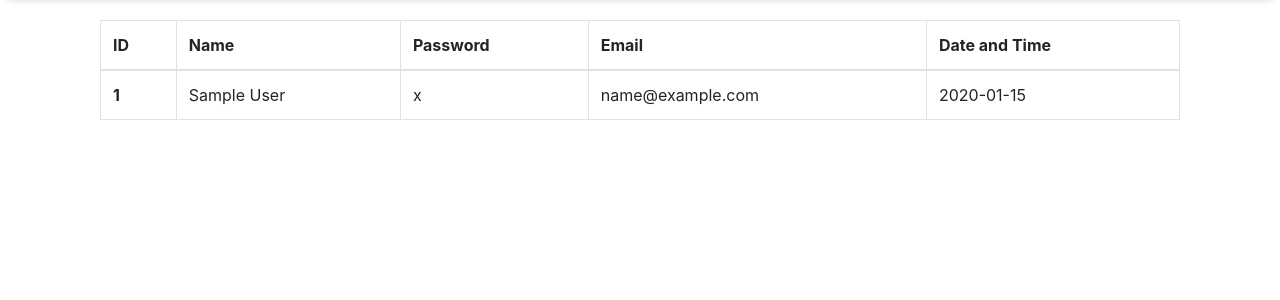
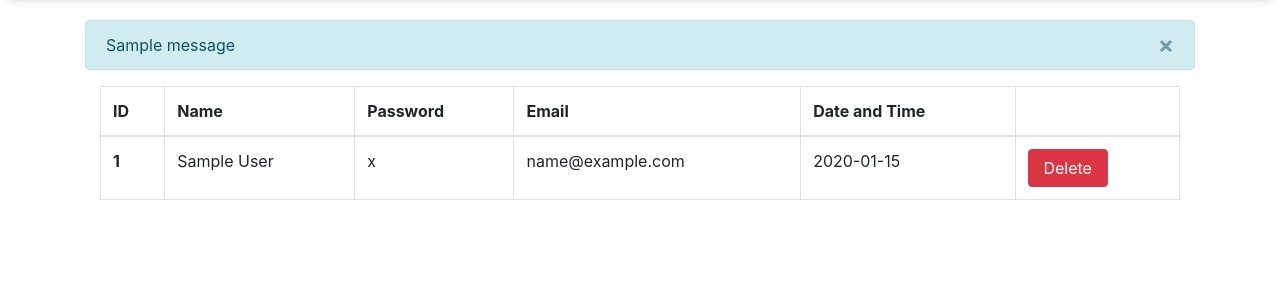
Before and after one commit to Ronik22/Blog_App, a Flask app: page /view in a window 1280 px wide. Shown: the part 55-355 px from the top of the page. Run offline with Flask 2, Linux system fonts and the light colour scheme; the visitor is signed in with stand-in values (Sample User, id 1); tables that the repository leaves empty hold one stand-in row (values such as "Sample post"); one stand-in notice (Sample message) is shown.

Commit message:
Update view.html

```diff
--- a/templates/view.html
+++ b/templates/view.html
@@ -5,6 +5,18 @@
 
 
 {% block content %}
+
+{% with messages = get_flashed_messages() %}
+    {% if messages %}
+        {% for msg in messages %}
+            <div class="alert alert-info alert-dismissible">
+                <a href="#" class="close" data-dismiss="alert" aria-label="close">&times;</a>
+                {{msg}}
+            </div>
+        {% endfor %}
+    {% endif %}
+{% endwith %}
+
 
     <div class="container">
         <table class="table table-bordered table-hover">
@@ -14,6 +26,7 @@
                     <th scope="col">Password</th>
                     <th scope="col">Email</th>
                     <th scope="col">Date and Time</th>
+                    <th scope="col"></th>
                 </thead>
                 <tbody>
                     {% for item in values %}
@@ -23,6 +36,7 @@
                             <td>{{item.pwd}}</td>
                             <td>{{item.email}}</td>
                             <td>{{item.datetime}}</td>
+                            <td><a class="btn btn-danger" href="/view/delete/{{item._id}}">Delete</a></td>
                         </tr>
                     {% endfor %}
                 </tbody>
```
